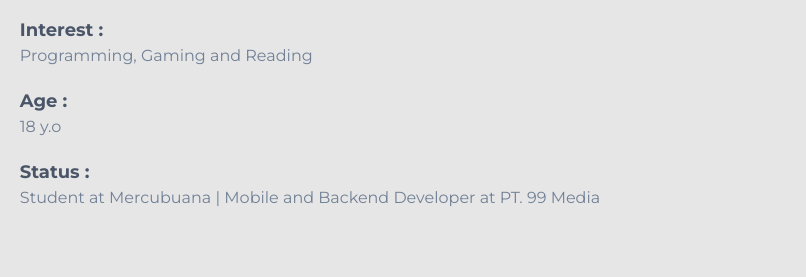
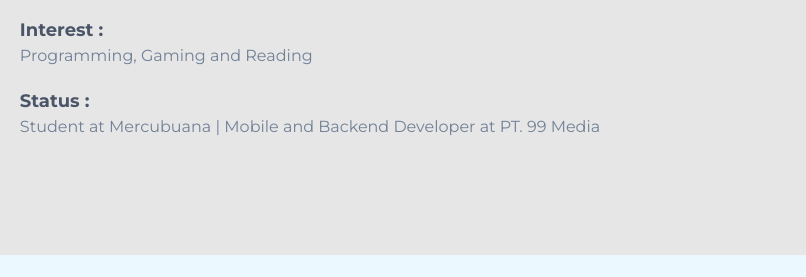
Before and after one commit to rezaramadhanirianto/rezaramadhanirianto.github.io, a website: page index.html in a window 1280 px wide. Shown: the part 1123-1400 px from the top of the page, 474-1280 px from the left. Drawn offline with Linux system fonts and the light colour scheme.

Commit message:
Update index.html

```diff
--- a/index.html
+++ b/index.html
@@ -124,10 +124,6 @@
           <div class="mb-5">
             <h3 class="font-bold text-lg text-gray-700">Interest : </h3>
             <p class="text-gray-600">Programming, Gaming and Reading</p>
-          </div>
-          <div class="mb-5">
-            <h3 class="font-bold text-lg text-gray-700">Age : </h3>
-            <p class="text-gray-600">18 y.o</p>
           </div>
           <div class="mb-5">
             <h3 class="font-bold text-lg text-gray-700">Status : </h3>
```
